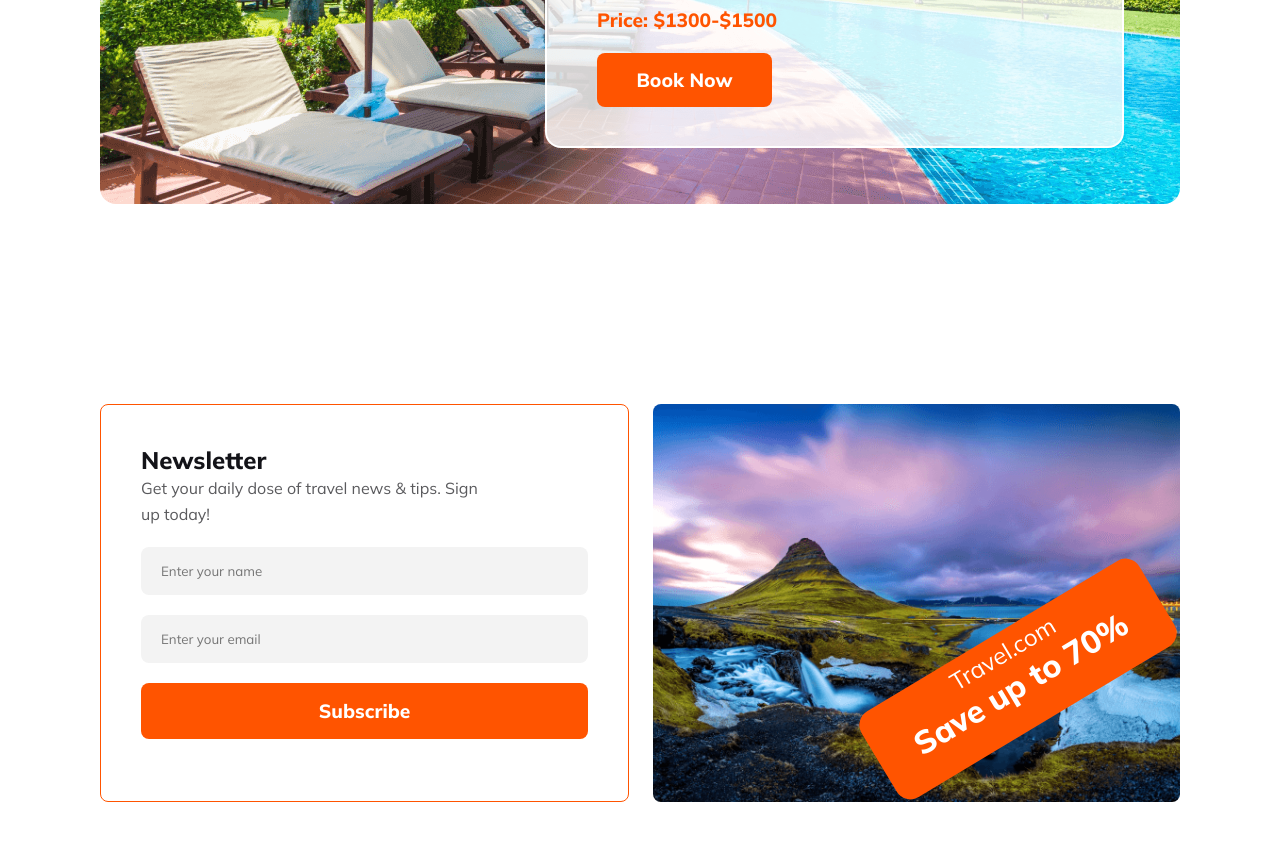
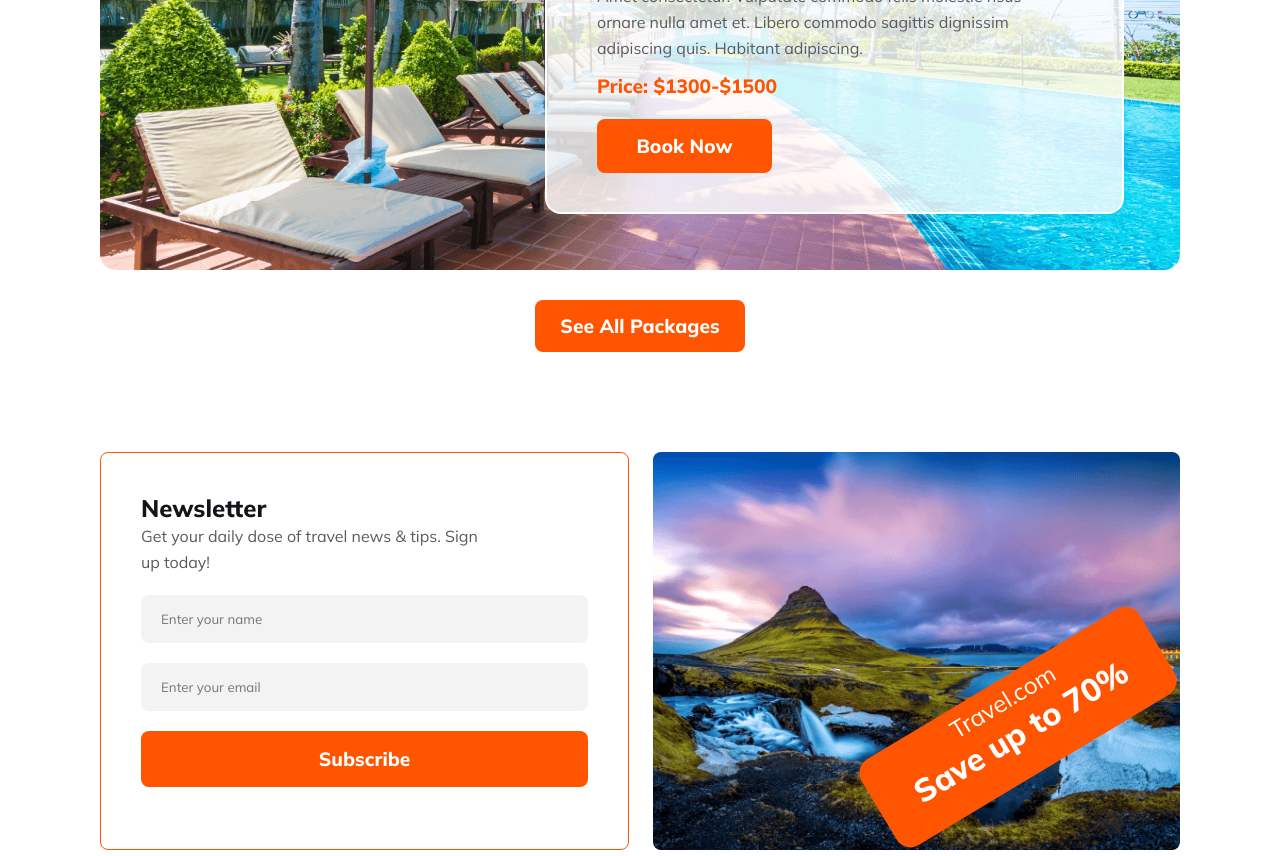
Before and after one commit to Masumbillah2062003/B9A2-hero-travel, a plain HTML site: page index.html in a window 1280 px wide. Shown: the part 5175-6031 px from the top of the page. Drawn offline with Linux system fonts and the light colour scheme.

Commit message:
added button and some code change

```diff
--- a/index.html
+++ b/index.html
@@ -266,6 +266,11 @@
                     </button>
                 </div>
             </div>
+            <div class="see-botton">
+                <button class="see-all-packages-btn">
+                    See All Packages
+                </button>
+            </div>
         </section>
 
         <!-- input and image section -->
--- a/style/style.css
+++ b/style/style.css
@@ -328,7 +328,7 @@
 
 /* optional section one css design*/
 .optional-section-one{
-    padding: 100px 100px;
+    padding: 100px 100px 0px;
 }
 .deals-discounts{
     width: 640px;
@@ -348,6 +348,7 @@
     line-height: 26px;
 }
 .deals-discounts-img-one{
+    margin-top: 45px;
     height: 500px;
     width: 100%;
     background-image: url('../Images/Group\ 39.png');
@@ -421,6 +422,22 @@
     font-size: 1.2rem;
     font-weight: 800;
 }
+.see-botton{
+    margin-top: 30px;
+    display: flex;
+    align-items: center;
+    justify-content: center;
+}
+.see-all-packages-btn{
+    border-radius: 8px;
+    background-color: #FF5400;
+    padding: 14px 22px;
+    color: #FFF;
+    font-size: 1.2rem;
+    font-weight: 800;
+    width: 210px;
+}
+
 
 /* input and image section css design */
 .input-and-images-section{
```
